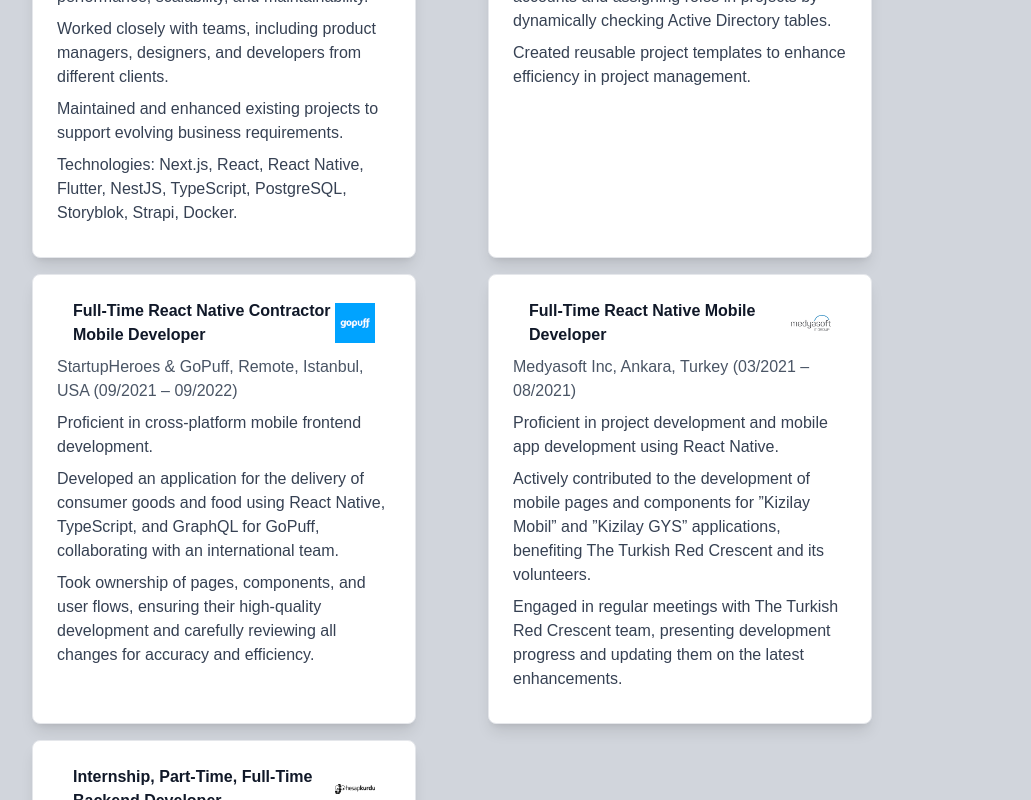
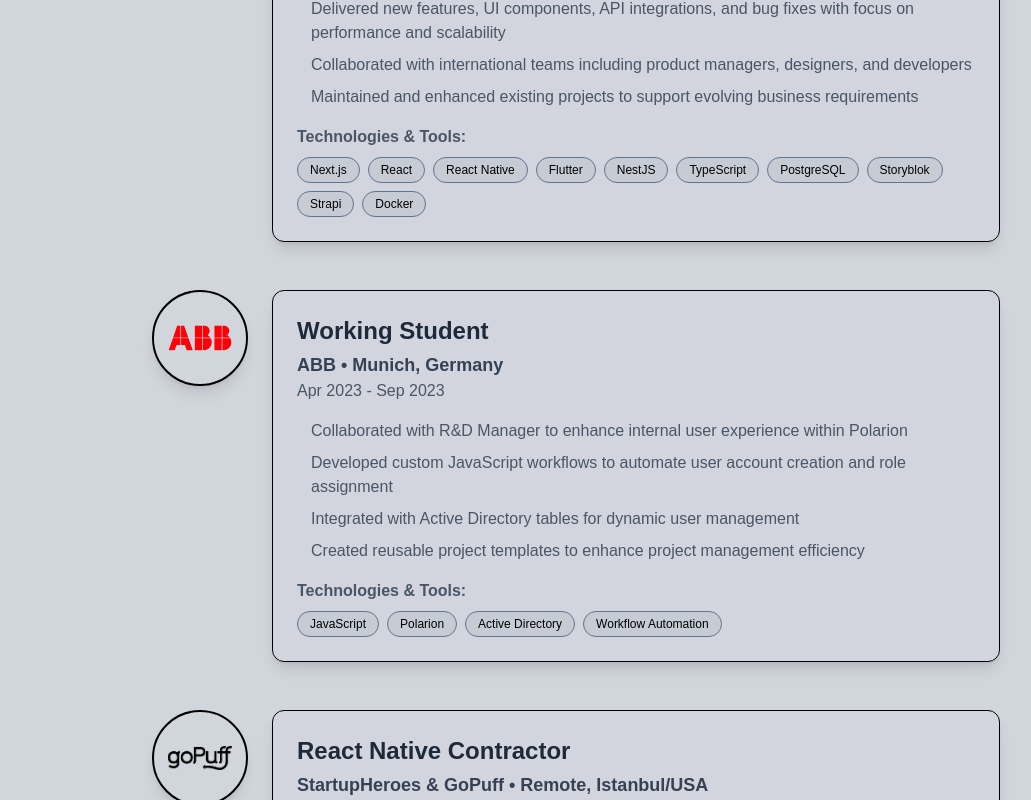
Before and after one commit to egenerse/egenerse.github.io, a React (Vite) app: page / in a window 1280 px wide. Shown: the part 1760-2560 px from the top of the page, without its empty margins (64-1095 px from the left). Built offline with nearby package versions, Linux system fonts and the light colour scheme.

Commit message:
feat: update experiences section

```diff
--- /dev/null
+++ b/src/components/ExperienceItem.tsx
@@ -0,0 +1,93 @@
+import { Text } from "./Text";
+
+interface ExperienceItemProps {
+  title: string;
+  company: string;
+  location: string;
+  period: string;
+  description: string[];
+  technologies: string[];
+  logo: string;
+  isLast?: boolean;
+  companyLink?: string;
+}
+
+export const ExperienceItem: React.FC<ExperienceItemProps> = ({
+  title,
+  company,
+  location,
+  period,
+  description,
+  technologies,
+  logo,
+  isLast = false,
+  companyLink = "#",
+}) => {
+  return (
+    <div className="relative flex items-start space-x-6 pb-12">
+      {/* Timeline Line */}
+      {!isLast && <div className="absolute left-6 top-16 w-0.5 h-full "></div>}
+
+      {/* Timeline Dot with Logo */}
+      <a href={companyLink} target="_blank" rel="noopener noreferrer">
+        <div className="relative flex-shrink-0 ">
+          <div className="w-12 h-12 md:w-24 md:h-24 bg-gray-300 border-2 border-primary rounded-full flex items-center justify-center shadow-lg">
+            <img
+              src={logo}
+              alt={company}
+              className="w-8 h-8 object-contain md:w-16 md:h-16"
+            />
+          </div>
+        </div>
+      </a>
+
+      {/* Content */}
+      <div className="flex-1 dark:bg-slate-800 bg-gray-300/10 border border-black dark:border-gray-600/70 rounded-xl p-6 shadow-lg hover:shadow-xl transition-all duration-300 hover:-translate-y-1">
+        <div className="space-y-4">
+          {/* Header */}
+          <div>
+            <Text
+              variant="subheading"
+              className="text-text-primary font-bold mb-1"
+            >
+              {title}
+            </Text>
+            <Text variant="body" className="text-primary font-semibold">
+              {company} • {location}
+            </Text>
+            <Text variant="caption" className="text-text-muted">
+              {period}
+            </Text>
+          </div>
+
+          {/* Description */}
+          <div className="space-y-2">
+            {description.map((item, index) => (
+              <div key={index} className="flex items-start space-x-2">
+                <div className="w-1.5 h-1.5 bg-primary rounded-full mt-2 flex-shrink-0"></div>
+                <Text variant="caption">{item}</Text>
+              </div>
+            ))}
+          </div>
+
+          {/* Technologies */}
+          <div>
+            <Text variant="caption" className=" font-semibold mb-2">
+              Technologies & Tools:
+            </Text>
+            <div className="flex flex-wrap gap-2">
+              {technologies.map((tech, index) => (
+                <span
+                  key={index}
+                  className="px-3 py-1 dark:bg-slate-900 bg-gray-400/20 dark:text-slate-400 text-xs font-medium rounded-full border border-slate-500 transition-colors duration-200 hover:bg-primary/20"
+                >
+                  {tech}
+                </span>
+              ))}
+            </div>
+          </div>
+        </div>
+      </div>
+    </div>
+  );
+};
--- a/src/components/Experiences.tsx
+++ b/src/components/Experiences.tsx
@@ -1,66 +1,144 @@
 import React from "react";
-import { Card } from "./";
+import { Text } from "./Text";
 import mvstLogo from "@/assets/images/mvst.png";
 import abbLogo from "@/assets/images/abb.png";
 import gopuffLogo from "@/assets/images/gopuff.png";
 import medyasoftLogo from "@/assets/images/medyasoft.png";
 import hesapkurduLogo from "@/assets/images/hesapkurdu.png";
+import { ExperienceItem } from "./ExperienceItem";
 
 export const Experiences: React.FC = () => {
+  const experiences = [
+    {
+      title: "Working Student",
+      company: "MVST",
+      location: "Munich, Germany",
+      period: "Nov 2023 - Present",
+      description: [
+        "Contributed to production-ready client projects across web and mobile platforms in a consulting environment",
+        "Delivered new features, UI components, API integrations, and bug fixes with focus on performance and scalability",
+        "Collaborated with international teams including product managers, designers, and developers",
+        "Maintained and enhanced existing projects to support evolving business requirements",
+      ],
+      technologies: [
+        "Next.js",
+        "React",
+        "React Native",
+        "Flutter",
+        "NestJS",
+        "TypeScript",
+        "PostgreSQL",
+        "Storyblok",
+        "Strapi",
+        "Docker",
+      ],
+      logo: mvstLogo,
+      companyLink: "https://www.mvst.co/",
+    },
+    {
+      title: "Working Student",
+      company: "ABB",
+      location: "Munich, Germany",
+      period: "Apr 2023 - Sep 2023",
+      description: [
+        "Collaborated with R&D Manager to enhance internal user experience within Polarion",
+        "Developed custom JavaScript workflows to automate user account creation and role assignment",
+        "Integrated with Active Directory tables for dynamic user management",
+        "Created reusable project templates to enhance project management efficiency",
+      ],
+      technologies: [
+        "JavaScript",
+        "Polarion",
+        "Active Directory",
+        "Workflow Automation",
+      ],
+      logo: abbLogo,
+      companyLink: "https://global.abb",
+    },
+    {
+      title: "React Native Contractor",
+      company: "StartupHeroes & GoPuff",
+      location: "Remote, Istanbul/USA",
+      period: "Sep 2021 - Sep 2022",
+      description: [
+        "Led cross-platform mobile frontend development for consumer goods delivery app",
+        "Collaborated with international team to deliver high-quality React Native application",
+        "Took ownership of complete user flows, components, and page implementations",
+        "Conducted thorough code reviews ensuring accuracy and efficiency",
+      ],
+      technologies: [
+        "React Native",
+        "TypeScript",
+        "GraphQL",
+        "Mobile Development",
+        "Cross-platform",
+      ],
+      logo: gopuffLogo,
+      companyLink: "https://gopuff.com",
+    },
+    {
+      title: "React Native Developer",
+      company: "Medyasoft Inc",
+      location: "Ankara, Turkey",
+      period: "Mar 2021 - Aug 2021",
+      description: [
+        "Developed mobile applications for Turkish Red Crescent using React Native",
+        "Built components for 'Kizilay Mobil' and 'Kizilay GYS' applications",
+        "Presented development progress in regular stakeholder meetings",
+        "Contributed to applications benefiting volunteers and humanitarian efforts",
+      ],
+      technologies: [
+        "React Native",
+        "Mobile Development",
+        "Component Architecture",
+      ],
+      logo: medyasoftLogo,
+      companyLink: "https://medyasoft.com.tr",
+    },
+    {
+      title: "Backend Developer",
+      company: "Hesapkurdu.com Inc",
+      location: "Remote, Turkey",
+      period: "Jul 2020 - Feb 2021",
+      description: [
+        "Resolved system bugs and implemented SEO enhancements for improved visibility",
+        "Enhanced user experience and improved content management system",
+        "Developed new controllers and services for better user interactions",
+        "Built scheduled job for real-time fuel price monitoring with Redis optimization",
+      ],
+      technologies: [
+        "Backend Development",
+        "SEO",
+        "Redis",
+        "Content Management",
+        "Real-time Systems",
+      ],
+      logo: hesapkurduLogo,
+      companyLink: "https://hesapkurdu.com",
+    },
+  ];
+
   return (
-    <div className="grid grid-cols-[repeat(auto-fit,minmax(300px,1fr))] gap-4 w-[90%] max-w-4xl">
-      <Card
-        title="Working Student"
-        subtitle="MVST, Munich, Germany (11/2023 - Present)"
-        content={[
-          "Contributed to production-ready client projects across web and mobile platforms in a consulting environment.",
-          "Delivered new features, UI components, API integrations, and bug fixes, ensuring performance, scalability, and maintainability.",
-          "Worked closely with teams, including product managers, designers, and developers from different clients.",
-          "Maintained and enhanced existing projects to support evolving business requirements.",
-          "Technologies: Next.js, React, React Native, Flutter, NestJS, TypeScript, PostgreSQL, Storyblok, Strapi, Docker.",
-        ]}
-        logo={mvstLogo}
-      />
-      <Card
-        title="Working Student"
-        subtitle="ABB, Munich, Germany (04/2023 - 09/2023)"
-        content={[
-          "Collaborated with the R&D Manager to enhance the internal user experience within Polarion.",
-          "Developed a custom workflow using JavaScript to automate the creation of user accounts and assigning roles in projects by dynamically checking Active Directory tables.",
-          "Created reusable project templates to enhance efficiency in project management.",
-        ]}
-        logo={abbLogo}
-      />
-      <Card
-        title="Full-Time React Native Contractor Mobile Developer"
-        subtitle="StartupHeroes & GoPuff, Remote, Istanbul, USA (09/2021 – 09/2022)"
-        content={[
-          "Proficient in cross-platform mobile frontend development.",
-          "Developed an application for the delivery of consumer goods and food using React Native, TypeScript, and GraphQL for GoPuff, collaborating with an international team.",
-          "Took ownership of pages, components, and user flows, ensuring their high-quality development and carefully reviewing all changes for accuracy and efficiency.",
-        ]}
-        logo={gopuffLogo}
-      />
-      <Card
-        title="Full-Time React Native Mobile Developer"
-        subtitle="Medyasoft Inc, Ankara, Turkey (03/2021 – 08/2021)"
-        content={[
-          "Proficient in project development and mobile app development using React Native.",
-          "Actively contributed to the development of mobile pages and components for ”Kizilay Mobil” and ”Kizilay GYS” applications, benefiting The Turkish Red Crescent and its volunteers.",
-          "Engaged in regular meetings with The Turkish Red Crescent team, presenting development progress and updating them on the latest enhancements.",
-        ]}
-        logo={medyasoftLogo}
-      />
-      <Card
-        title="Internship, Part-Time, Full-Time Backend Developer"
-        subtitle="Hesapkurdu.com Inc, Remote, Turkey (07/2020 – 02/2021)"
-        content={[
-          "Resolved system bugs, SEO enhancements for improved online visibility, enhanced user experience, and also improved content management system.",
-          "Developed new controllers and services, enhancing user interactions.",
-          "Developed a new scheduled job to monitor real-time fuel price and optimized it with Redis cache.",
-        ]}
-        logo={hesapkurduLogo}
-      />
+    <div className="max-w-4xl mx-auto px-6">
+      <div className="text-center mb-12">
+        <Text variant="heading" className="text-text-primary mb-4">
+          Professional Experience
+        </Text>
+        <Text variant="body" className="text-text-secondary">
+          My journey in software development across different companies and
+          projects
+        </Text>
+      </div>
+
+      <div className="relative">
+        {experiences.map((exp, index) => (
+          <ExperienceItem
+            key={index}
+            {...exp}
+            isLast={index === experiences.length - 1}
+          />
+        ))}
+      </div>
     </div>
   );
 };
--- a/src/pages/Home.tsx
+++ b/src/pages/Home.tsx
@@ -16,12 +16,7 @@
       </Section>
 
       <Section id="experiences" variant="primary">
-        <div className="w-full max-w-6xl px-8">
-          <Text variant="heading" className="text-center mb-12">
-            Experience
-          </Text>
-          <Experiences />
-        </div>
+        <Experiences />
       </Section>
 
       <Section id="games" variant="secondary">
```
Also changed, not shown: src/assets/images/abb.png, src/assets/images/gopuff.png.
